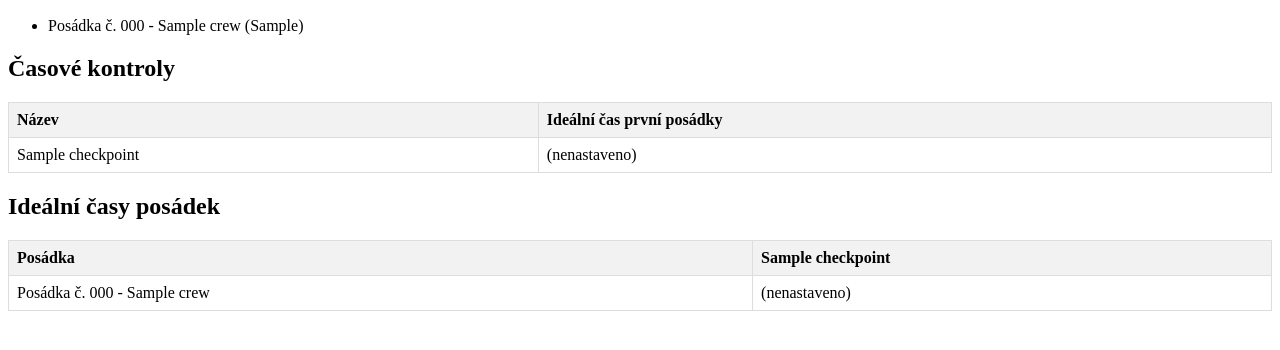
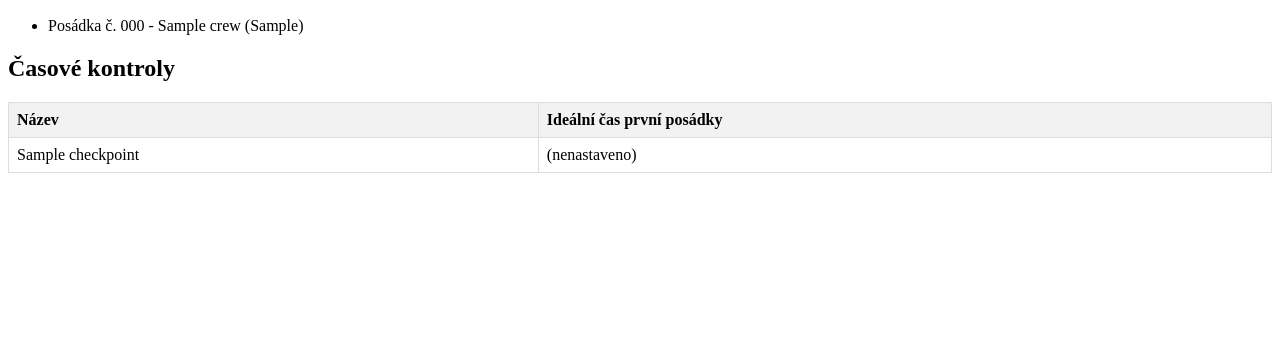
Before and after one commit to smid13/revival, a Flask app: template templates/race_detail.html in a window 1280 px wide. Shown: the part 284-634 px from the top of the page. Run offline with Flask 3, Linux system fonts and the light colour scheme; tables that the repository leaves empty hold one stand-in row (values such as "Sample post"); the template is opened without the code that fills it: values that come from a table or form of the project are taken from there, most other values are stand-ins (such as "Sample title", 1, 10 or a date in 2020).

Commit message:
Update race_detail.html

```diff
--- a/templates/race_detail.html
+++ b/templates/race_detail.html
@@ -1,3 +1,4 @@
+
 <!doctype html>
 <html>
 <head>
@@ -29,10 +30,11 @@
 
   <h2>Posádky</h2>
   <ul>
-    {% for crew in crews|sort(attribute='number') %}
-      <li>Posádka č. {{ crew.number }} - {{ crew.name }} ({{ crew.vehicle }})</li>
-    {% endfor %}
-  </ul>
+  {% for crew in crews|sort(attribute='crew.number') %}
+    <li>Posádka č. {{ crew.number }} - {{ crew.name }} ({{ crew.vehicle }})</li>
+  {% endfor %}
+</ul>
+
 
   <h2>Časové kontroly</h2>
   <table>
@@ -57,34 +59,5 @@
       {% endfor %}
     </tbody>
   </table>
-
-  <h2>Ideální časy posádek</h2>
-  <table>
-    <thead>
-      <tr>
-        <th>Posádka</th>
-        {% for ck in checkpoints %}
-          <th>{{ ck.name }}</th>
-        {% endfor %}
-      </tr>
-    </thead>
-    <tbody>
-      {% for crew in crews|sort(attribute='number') %}
-      <tr>
-        <td>Posádka č. {{ crew.number }} - {{ crew.name }}</td>
-        {% for ck in checkpoints %}
-          <td>
-            {% set time = ideal_times.get((crew.id, ck.id)) %}
-            {% if time %}
-              {{ time.strftime('%H:%M:%S') }}
-            {% else %}
-              (nenastaveno)
-            {% endif %}
-          </td>
-        {% endfor %}
-      </tr>
-      {% endfor %}
-    </tbody>
-  </table>
 </body>
 </html>
```
